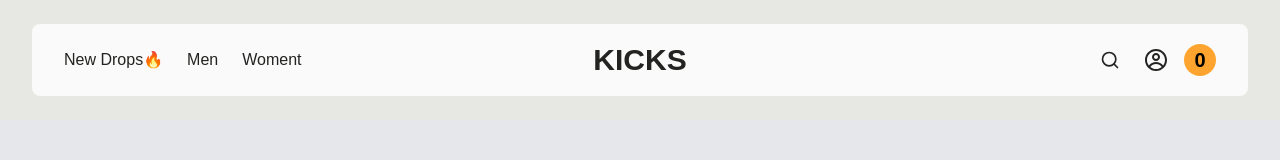
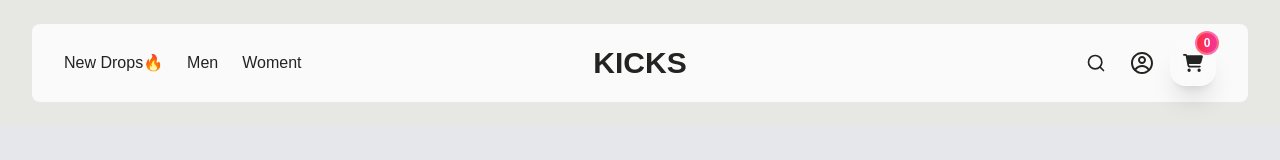
Before and after one commit to Shipon-Roy/Kicks, a Next.js app: page / in a window 1280 px wide. Shown: the top 160 px of the page. Built offline with nearby package versions, Linux system fonts and the light colour scheme; no server answers.

Commit message:
navber card icon added

```diff
--- a/src/components/layout/Navber.tsx
+++ b/src/components/layout/Navber.tsx
@@ -4,6 +4,7 @@ import Link from "next/link";
 import { CgProfile } from "react-icons/cg";
 import { FiSearch } from "react-icons/fi";
 import { useCart } from "@/context/CartContext";
+import { FaCartShopping } from "react-icons/fa6";
 
 export default function Navber() {
   const [open, setOpen] = useState(false);
@@ -120,9 +121,15 @@ export default function Navber() {
 
           <Link
             href="/order-summary"
-            className="inline-flex md:inline-flex justify-center items-center p-4 w-6 h-6 rounded-full bg-[#FFA52F] text-black text-xl font-bold hover:bg-orange-500 transition"
+            className="group relative p-2.5 sm:p-3 rounded-2xl backdrop-blur-sm bg-white/10 hover:bg-white/20 border border-white/20 shadow-xl hover:shadow-blue-500/20 transition-all duration-400 hover:scale-110"
           >
-            {cart.length}
+            <FaCartShopping
+              size={20}
+              className="group-hover:text-blue-400 transition-colors"
+            />
+            <span className="absolute -top-1 -right-1 bg-linear-to-r from-red-500 to-pink-500 text-white text-xs w-6 h-6 rounded-2xl flex items-center justify-center font-bold shadow-2xl animate-bounce border-2 border-white/30">
+              {cart.length}
+            </span>
           </Link>
         </div>
       </div>
```
